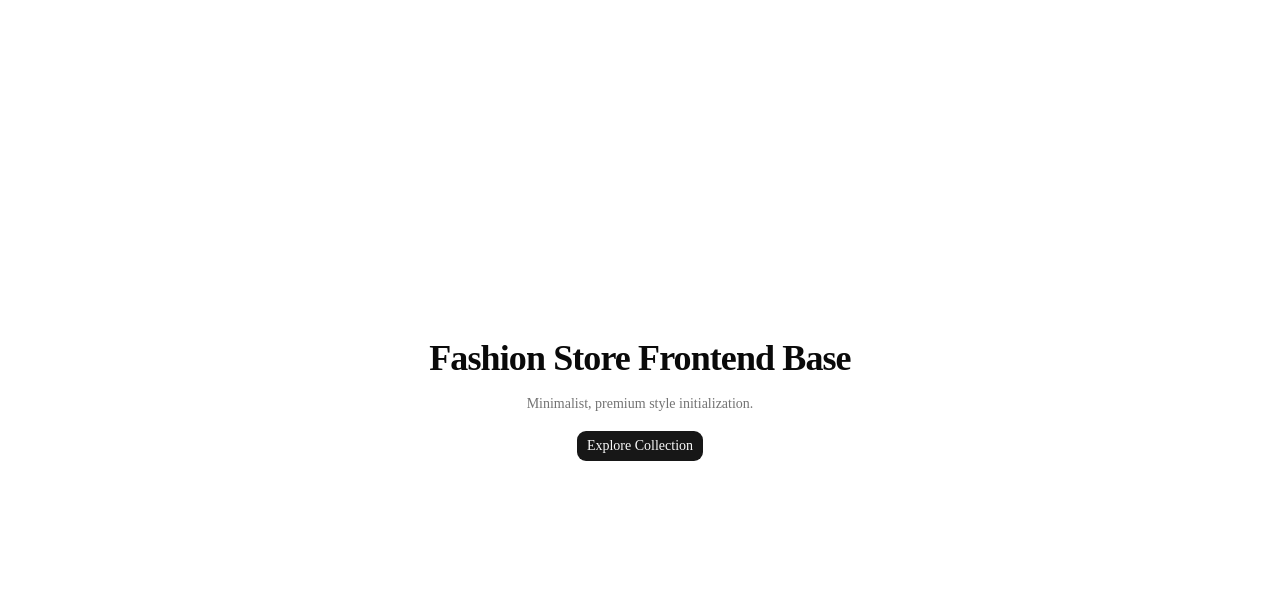
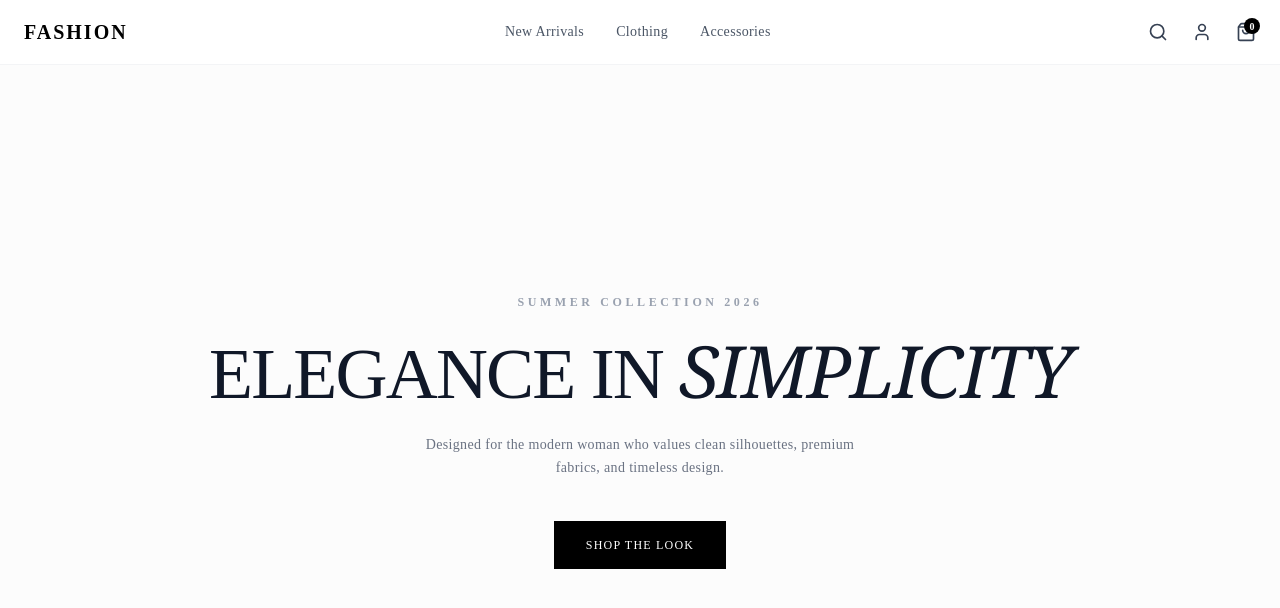
Before and after one commit to tinkernie/fashion-store, a Next.js app in the folder frontend/: page / in a window 1280 px wide. Shown: the top 608 px of the page. Built offline with nearby package versions, Linux system fonts and the light colour scheme.

Commit message:
feat: add global navbar and animated minimalist home hero section

```diff
--- a/frontend/src/app/layout.tsx
+++ b/frontend/src/app/layout.tsx
@@ -17,17 +17,21 @@ export const metadata: Metadata = {
   description: "Generated by create next app",
 };
 
+import Navbar from "@/components/navbar";
+
 export default function RootLayout({
   children,
 }: Readonly<{
   children: React.ReactNode;
 }>) {
   return (
-    <html
-      lang="en"
-      className={`${geistSans.variable} ${geistMono.variable} h-full antialiased`}
-    >
-      <body className="min-h-full flex flex-col">{children}</body>
+    <html lang="en">
+      <body className="antialiased font-sans bg-white text-black selection:bg-black selection:text-white">
+        <Navbar />
+        <div className="pt-16">
+          {children}
+        </div>
+      </body>
     </html>
   );
 }
--- a/frontend/src/app/page.tsx
+++ b/frontend/src/app/page.tsx
@@ -1,11 +1,50 @@
+"use client";
+
+import { motion } from "framer-motion";
 import { Button } from "@/components/ui/button";
 
 export default function Home() {
   return (
-    <main className="flex min-h-screen flex-col items-center justify-center p-24 space-y-4">
-      <h1 className="text-4xl font-bold tracking-tight">Fashion Store Frontend Base</h1>
-      <p className="text-muted-foreground text-sm">Minimalist, premium style initialization.</p>
-      <Button>Explore Collection</Button>
+    <main className="min-h-[calc(100vh-4rem)] flex items-center justify-center bg-[#fcfcfc] px-6">
+      <div className="max-w-4xl text-center space-y-6">
+        <motion.p
+          initial={{ opacity: 0, y: 15 }}
+          animate={{ opacity: 1, y: 0 }}
+          transition={{ duration: 0.6 }}
+          className="text-xs uppercase tracking-[0.3em] text-gray-400 font-semibold"
+        >
+          Summer Collection 2026
+        </motion.p>
+
+        <motion.h1
+          initial={{ opacity: 0, y: 20 }}
+          animate={{ opacity: 1, y: 0 }}
+          transition={{ duration: 0.6, delay: 0.15 }}
+          className="text-5xl md:text-7xl font-light tracking-tight text-gray-900 uppercase"
+        >
+          Elegance in <span className="font-serif italic">Simplicity</span>
+        </motion.h1>
+
+        <motion.p
+          initial={{ opacity: 0, y: 20 }}
+          animate={{ opacity: 1, y: 0 }}
+          transition={{ duration: 0.6, delay: 0.3 }}
+          className="max-w-md mx-auto text-sm text-gray-500 leading-relaxed tracking-wide"
+        >
+          Designed for the modern woman who values clean silhouettes, premium fabrics, and timeless design.
+        </motion.p>
+
+        <motion.div
+          initial={{ opacity: 0, scale: 0.95 }}
+          animate={{ opacity: 1, scale: 1 }}
+          transition={{ duration: 0.5, delay: 0.45 }}
+          className="pt-4"
+        >
+          <Button className="rounded-none bg-black text-white hover:bg-neutral-800 px-8 py-6 text-xs uppercase tracking-widest transition-all duration-300">
+            Shop the Look
+          </Button>
+        </motion.div>
+      </div>
     </main>
   );
 }
--- /dev/null
+++ b/frontend/src/components/navbar.tsx
@@ -0,0 +1,32 @@
+import Link from "next/link";
+import { ShoppingBag, User, Search } from "lucide-react";
+
+export default function Navbar() {
+  return (
+    <nav className="fixed top-0 left-0 right-0 z-50 bg-white/80 backdrop-blur-md border-b border-gray-100">
+      <div className="max-w-7xl mx-auto px-6 h-16 flex items-center justify-between">
+        {/* Brand Logo */}
+        <Link href="/" className="text-xl font-bold tracking-widest uppercase">
+          FASHION
+        </Link>
+
+        {/* Categories */}
+        <div className="hidden md:flex items-center space-x-8 text-sm font-medium tracking-wide text-gray-600">
+          <Link href="/new" className="hover:text-black transition-colors">New Arrivals</Link>
+          <Link href="/clothing" className="hover:text-black transition-colors">Clothing</Link>
+          <Link href="/accessories" className="hover:text-black transition-colors">Accessories</Link>
+        </div>
+
+        {/* Action Icons */}
+        <div className="flex items-center space-x-6 text-gray-700">
+          <button className="hover:text-black transition-colors"><Search className="w-5 h-5" /></button>
+          <button className="hover:text-black transition-colors"><User className="w-5 h-5" /></button>
+          <button className="relative hover:text-black transition-colors">
+            <ShoppingBag className="w-5 h-5" />
+            <span className="absolute -top-1 -right-1 bg-black text-white text-[10px] w-4 h-4 rounded-full flex items-center justify-center font-bold">0</span>
+          </button>
+        </div>
+      </div>
+    </nav>
+  );
+}
```
